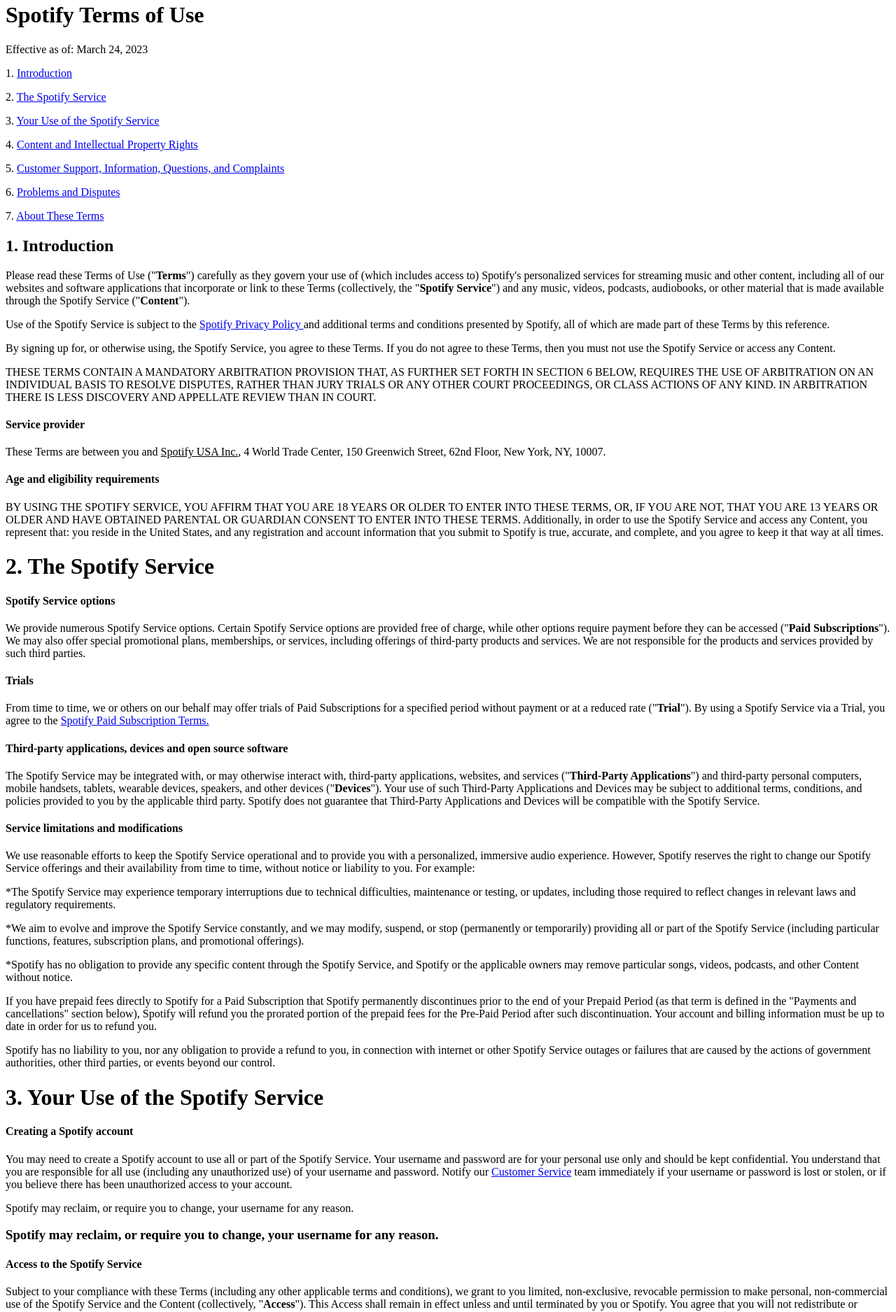
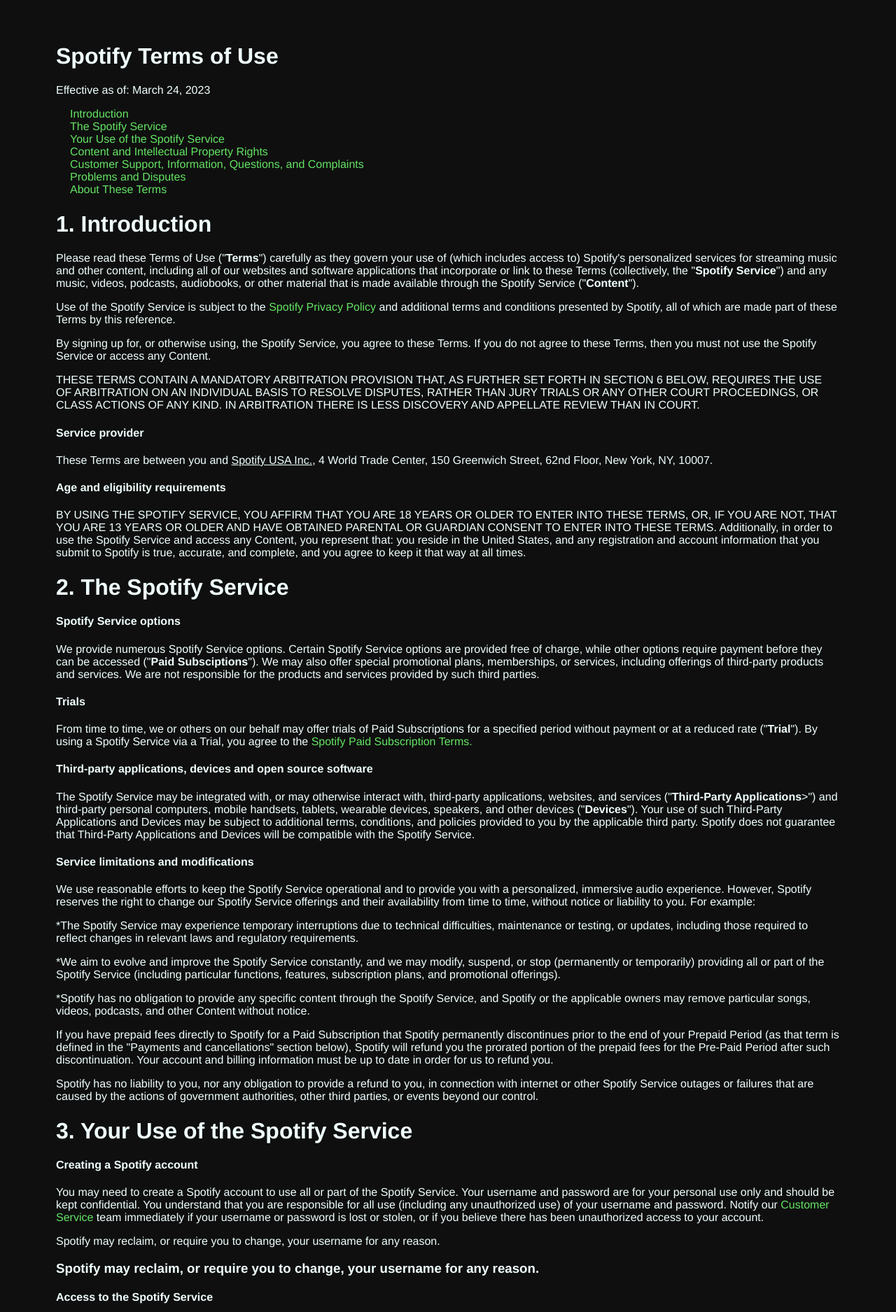
Before and after one commit to HugoLozanoSQ9/Maquetado-Bootcamp-Js, a plain HTML site: page maquetado/practicas/practica2/index.html in a window 1280 px wide. Shown: the part 18-1893 px from the top of the page at 70% size. Drawn offline with Linux system fonts and the light colour scheme.

Commit message:
Feature: CSS styles and complement for spotify page :D!

```diff
--- /dev/null
+++ b/maquetado/clase2/css/styles.css
@@ -0,0 +1,46 @@
+/*Selector universal*/
+*{
+    margin:0;
+}
+
+/*Selector de etiqueta, este afecta a todas las etiquetas que sean inguales*/
+
+h1{
+    color:red;
+    font-size: 40px;
+
+}
+
+p{
+    color:red;
+    font-size: 40px;
+
+}
+/* selector de clase "las clases se utilizan varias veces en el HTML"  */
+.parrafoAzul{
+    color: blue;
+
+}
+
+/*selector por ID  "Los ID's no se deberían de repetir en el documento" */
+#parrafoVerde{
+    color:forestgreen;
+}
+
+p{
+    color:yellow;
+}
+
+.caja{
+    border: 10px dashed blue;
+    padding: 20px;
+  /*margin:25px;
+    margin-top: 100px;
+    margin-bottom: 200px;
+    margin-left:40px;*/
+    margin:20px 50px 100px 20px;
+    background: rgba(117, 188, 209, 0.884);
+}
+.negritas{
+    font-weight: bold;
+}
--- /dev/null
+++ b/maquetado/practicas/practica2/css/styles.css
@@ -0,0 +1,40 @@
+.maar{
+margin: 80px;
+}
+.white{
+    color: azure;
+}
+.background{
+    color: azure;
+    background-color: rgb(15, 15, 15);
+    font-family: 'Franklin Gothic Medium', 'Arial Narrow', Arial, sans-serif;
+}
+.green{
+    color: rgb(100, 228, 100);
+}
+.margin{
+    margin: -20px;
+    margin-top: 5px;
+    margin-bottom: 5px;
+}
+.negritas{
+    font-weight: bold;
+}
+.margin1{
+    margin: 0px;
+}
+
+html{
+    scroll-behavior: smooth;
+}
+
+a{
+    text-decoration: none;
+}
+ol{
+    list-style: none;
+}
+/*Se pueden modificar varios elementos de la siguiente forma::after
+p,h1,h2,h3,h4{
+color: white;
+}*/
--- a/maquetado/practicas/practica2/index.html
+++ b/maquetado/practicas/practica2/index.html
@@ -6,22 +6,40 @@
     <meta name="keywords" content="primera clase, html, clase1">
     <meta name="description" content="primera clase de maquetado">
     <meta name="viewport" content="width=device-width, initial-scale=1.0">
+    <link rel="stylesheet" href="./css/styles.css">
+
     <title></title>
 </head>
-<body>
-    <h1>Spotify Terms of Use</h1>
+<body class="background maar">
+    <a href="#"></a><h1 class="white">Spotify Terms of Use</h1>
     <p>Effective as of: March 24, 2023</p>
-    <p>1. <a href="#">Introduction</a></p>
-    <p>2. <a href="#">The Spotify Service</a></p>
-    <p>3. <a href="#">Your Use of the Spotify Service</a></p>
-    <p>4. <a href="#">Content and Intellectual Property Rights</a></p>
-    <p>5. <a href="#">Customer Support, Information, Questions, and Complaints</a></p>
-    <p>6. <a href="#">Problems and Disputes</a></p>
-    <p>7. <a href="#">About These Terms</a></p>
+    <ol class="margin">
+        <li>
+            <a href="#intro" class="green">Introduction</a>
+        </li>
+        <li>
+            <a href="#serv" class="green">The Spotify Service</a>
+        </li>
+        <li>
+            <a href="#use" class="green">Your Use of the Spotify Service</a>
+        </li>
+        <li>
+            <a href="#cont" class="green">Content and Intellectual Property Rights</a>
+        </li>
+        <li>
+            <a href="#" class="green">Customer Support, Information, Questions, and Complaints</a>
+        </li>
+        <li>
+            <a href="#" class="green">Problems and Disputes</a>
+        </li>
+        <li>
+            <a href="#" class="green">About These Terms</a>
+        </li>
+    </ol>
 
-    <h2>1. Introduction</h2>
-    <p>Please read these Terms of Use ("<b>Terms</b>") carefully as they govern your use of (which includes access to) Spotify's personalized services for streaming music and other content, including all of our websites and software applications that incorporate or link to these Terms (collectively, the "<b>Spotify Service</b>") and any music, videos, podcasts, audiobooks, or other material that is made available through the Spotify Service ("<b>Content</b>").</p>
-    <p>Use of the Spotify Service is subject to the <a href="#">Spotify Privacy Policy </a> and additional terms and conditions presented by Spotify, all of which are made part of these Terms by this reference.</p>
+    <h1 id="intro">1. Introduction</h1>
+    <p>Please read these Terms of Use ("<span class="negritas margin1">Terms</span>") carefully as they govern your use of (which includes access to) Spotify's personalized services for streaming music and other content, including all of our websites and software applications that incorporate or link to these Terms (collectively, the "<span class="negritas margin1">Spotify Service</span>") and any music, videos, podcasts, audiobooks, or other material that is made available through the Spotify Service ("<span class="negritas margin1">Content</span>").</p>
+    <p>Use of the Spotify Service is subject to the <a href="#" class="green">Spotify Privacy Policy </a> and additional terms and conditions presented by Spotify, all of which are made part of these Terms by this reference.</p>
     <p>By signing up for, or otherwise using, the Spotify Service, you agree to these Terms. If you do not agree to these Terms, then you must not use the Spotify Service or access any Content.</p>
     <p>THESE TERMS CONTAIN A MANDATORY ARBITRATION PROVISION THAT, AS FURTHER SET FORTH IN SECTION 6 BELOW, REQUIRES THE USE OF ARBITRATION ON AN INDIVIDUAL BASIS TO RESOLVE DISPUTES, RATHER THAN JURY TRIALS OR ANY OTHER COURT PROCEEDINGS, OR CLASS ACTIONS OF ANY KIND. IN ARBITRATION THERE IS LESS DISCOVERY AND APPELLATE REVIEW THAN IN COURT.</p>
     <h4>Service provider</h3>
@@ -29,13 +47,13 @@
     <h4>Age and eligibility requirements</h3>
     <p>BY USING THE SPOTIFY SERVICE, YOU AFFIRM THAT YOU ARE 18 YEARS OR OLDER TO ENTER INTO THESE TERMS, OR, IF YOU ARE NOT, THAT YOU ARE 13 YEARS OR OLDER AND HAVE OBTAINED PARENTAL OR GUARDIAN CONSENT TO ENTER INTO THESE TERMS. Additionally, in order to use the Spotify Service and access any Content, you represent that: you reside in the United States, and any registration and account information that you submit to Spotify is true, accurate, and complete, and you agree to keep it that way at all times.</p>
 
-    <h1>2. The Spotify Service</h1>
+    <h1 id="serv">2. The Spotify Service</h1>
     <h4>Spotify Service options</h4>
-    <p>We provide numerous Spotify Service options. Certain Spotify Service options are provided free of charge, while other options require payment before they can be accessed ("<b>Paid Subscriptions</b>"). We may also offer special promotional plans, memberships, or services, including offerings of third-party products and services. We are not responsible for the products and services provided by such third parties.</p>
+    <p>We provide numerous Spotify Service options. Certain Spotify Service options are provided free of charge, while other options require payment before they can be accessed ("<span class="negritas margin1">Paid Subsciptions</span>"). We may also offer special promotional plans, memberships, or services, including offerings of third-party products and services. We are not responsible for the products and services provided by such third parties.</p>
     <h4>Trials</h4>
-    <p>From time to time, we or others on our behalf may offer trials of Paid Subscriptions for a specified period without payment or at a reduced rate ("<b>Trial</b>"). By using a Spotify Service via a Trial, you agree to the <a href="#">Spotify Paid Subscription Terms.</a></p>
+    <p>From time to time, we or others on our behalf may offer trials of Paid Subscriptions for a specified period without payment or at a reduced rate ("<span class="negritas margin1">Trial</span>"). By using a Spotify Service via a Trial, you agree to the <a href="#" class="green">Spotify Paid Subscription Terms.</a></p>
     <h4>Third-party applications, devices and open source software</h4>
-    <p>The Spotify Service may be integrated with, or may otherwise interact with, third-party applications, websites, and services ("<b>Third-Party Applications</b>") and third-party personal computers, mobile handsets, tablets, wearable devices, speakers, and other devices ("<b>Devices</b>"). Your use of such Third-Party Applications and Devices may be subject to additional terms, conditions, and policies provided to you by the applicable third party. Spotify does not guarantee that Third-Party Applications and Devices will be compatible with the Spotify Service.</p>
+    <p>The Spotify Service may be integrated with, or may otherwise interact with, third-party applications, websites, and services ("<span class="negritas margin1">Third-Party Applications</span>>") and third-party personal computers, mobile handsets, tablets, wearable devices, speakers, and other devices ("<span class="negritas margin1">Devices</span>"). Your use of such Third-Party Applications and Devices may be subject to additional terms, conditions, and policies provided to you by the applicable third party. Spotify does not guarantee that Third-Party Applications and Devices will be compatible with the Spotify Service.</p>
     <h4>Service limitations and modifications</h4>
     <p>We use reasonable efforts to keep the Spotify Service operational and to provide you with a personalized, immersive audio experience. However, Spotify reserves the right to change our Spotify Service offerings and their availability from time to time, without notice or liability to you. For example:</p>
     <p>*The Spotify Service may experience temporary interruptions due to technical difficulties, maintenance or testing, or updates, including those required to reflect changes in relevant laws and regulatory requirements.</p>
@@ -44,25 +62,25 @@
     <p>If you have prepaid fees directly to Spotify for a Paid Subscription that Spotify permanently discontinues prior to the end of your Prepaid Period (as that term is defined in the "Payments and cancellations" section below), Spotify will refund you the prorated portion of the prepaid fees for the Pre-Paid Period after such discontinuation. Your account and billing information must be up to date in order for us to refund you.</p>
     <p>Spotify has no liability to you, nor any obligation to provide a refund to you, in connection with internet or other Spotify Service outages or failures that are caused by the actions of government authorities, other third parties, or events beyond our control.</p>
 
-    <h1>3. Your Use of the Spotify Service</h1>
+    <h1 id="use">3. Your Use of the Spotify Service</h1>
     <h4>Creating a Spotify account</h4>
-    <p>You may need to create a Spotify account to use all or part of the Spotify Service. Your username and password are for your personal use only and should be kept confidential. You understand that you are responsible for all use (including any unauthorized use) of your username and password. Notify our <a href="#">Customer Service</a> team immediately if your username or password is lost or stolen, or if you believe there has been unauthorized access to your account.</p>
+    <p>You may need to create a Spotify account to use all or part of the Spotify Service. Your username and password are for your personal use only and should be kept confidential. You understand that you are responsible for all use (including any unauthorized use) of your username and password. Notify our <a href="#" class="green">Customer Service</a> team immediately if your username or password is lost or stolen, or if you believe there has been unauthorized access to your account.</p>
     <p>Spotify may reclaim, or require you to change, your username for any reason.</p>
     <h3>Spotify may reclaim, or require you to change, your username for any reason.</h3>
     <h4>Access to the Spotify Service</h4>
-    <P>Subject to your compliance with these Terms (including any other applicable terms and conditions), we grant to you limited, non-exclusive, revocable permission to make personal, non-commercial use of the Spotify Service and the Content (collectively, "<b>Access</b>"). This Access shall remain in effect unless and until terminated by you or Spotify. You agree that you will not redistribute or transfer the Spotify Service or the Content.</P>
+    <P>Subject to your compliance with these Terms (including any other applicable terms and conditions), we grant to you limited, non-exclusive, revocable permission to make personal, non-commercial use of the Spotify Service and the Content (collectively, "<span class="negritas margin1">Access</span>"). This Access shall remain in effect unless and until terminated by you or Spotify. You agree that you will not redistribute or transfer the Spotify Service or the Content.</P>
     <p>The Spotify software applications and the Content are licensed, not sold or transferred to you, and Spotify and its licensors retain ownership of all copies of the Spotify software applications and Content even after installation on your Devices.</p>
     <h4>Spotify's proprietary rights</h4>
-    <p>The Spotify Service and the Content are the property of Spotify or Spotify's licensors. All Spotify trademarks, service marks, trade names, logos, domain names, and any other features of the Spotify brand ("<b>Spotify Brand Features</b>") are the sole property of Spotify or its licensors. These Terms do not grant you any rights to use any Spotify Brand Features whether for commercial or non-commercial use.</p>
-    <p>You agree to abide by the <a href="#">Spotify User Guidelines</a> and not to use the Spotify Service, the Content, or any part thereof in any manner not expressly permitted by these Terms.</p>
+    <p>The Spotify Service and the Content are the property of Spotify or Spotify's licensors. All Spotify trademarks, service marks, trade names, logos, domain names, and any other features of the Spotify brand ("<span class="negritas margin1">Spotify Brand Features</span>") are the sole property of Spotify or its licensors. These Terms do not grant you any rights to use any Spotify Brand Features whether for commercial or non-commercial use.</p>
+    <p>You agree to abide by the <a href="#" class="green">Spotify User Guidelines</a> and not to use the Spotify Service, the Content, or any part thereof in any manner not expressly permitted by these Terms.</p>
     <h3>Payments and cancellation</h3>
     <h4>Billing</h4>
     <p>You may purchase a Paid Subscription directly from Spotify or through a third party either by:</p>
     <p>*paying a subscription fee plus applicable taxes in advance on a monthly basis or some other recurring interval disclosed to you prior to your purchase; or</p>
-    <p>*prepayment giving you access to the Spotify Service for a specific time period ("<b>Prepaid Period</b>").</p>
+    <p>*prepayment giving you access to the Spotify Service for a specific time period ("<span class="negritas margin1">Prepaid Period</span>").</p>
     <p>Tax rates are calculated based on the information you provide and the applicable rate at the time of your monthly charge.</p>
-    <p>If you purchase access to a Paid Subscription through a third party, separate terms and conditions with such third party may apply to your use of the Spotify Service in addition to these Terms. Please contact the third party regarding any refunds or to manage your subscription. If you purchase a Paid Subscription using a code, gift card, pre-paid offer, or other offer provided or sold by or on behalf of Spotify for access to a Paid Subscription ("<b>Codes</b>"), you hereby agree to the Spotify <a href="#">Card Terms.</a></p>
-    <p>If you purchase Audiobook Content outside of your Paid Subscription, your purchase will be governed by the <a href="#">Audiobook Purchase Terms and Conditions.</a></p>
+    <p>If you purchase access to a Paid Subscription through a third party, separate terms and conditions with such third party may apply to your use of the Spotify Service in addition to these Terms. Please contact the third party regarding any refunds or to manage your subscription. If you purchase a Paid Subscription using a code, gift card, pre-paid offer, or other offer provided or sold by or on behalf of Spotify for access to a Paid Subscription ("<span class="negritas margin1">Codes</span>"), you hereby agree to the Spotify <a href="#" class="green">Card Terms.</a></p>
+    <p>If you purchase Audiobook Content outside of your Paid Subscription, your purchase will be governed by the <a href="#" class="green">Audiobook Purchase Terms and Conditions.</a></p>
     <h3>Price and tax changes</h3>
     <p>Spotify may from time to time make changes to Paid Subscriptions, including recurring subscription fees, the Prepaid Period (for periods not yet paid), or Codes, and will communicate any price changes to you in advance. Price changes will take effect at the start of the next subscription period following the date of the price change and, by continuing to use the Spotify Service after the price change takes effect, you will have accepted the new price. If you do not agree to a price change, you can reject the change by unsubscribing from the applicable Paid Subscription prior to the price change going into effect.</p>
     <p>Tax rates are based on the rates applicable at the time of your monthly charge. These amounts can change over time with local tax requirements in your country, state, territory, county, or city. Any change in tax rate will be automatically applied based on the account information you provide.</p>
```
Also changed, not shown: maquetado/clase2/index.html (added, +57 -0 lines), maquetado/practicas/practica1/index copy.html (added, +73 -0 lines).
